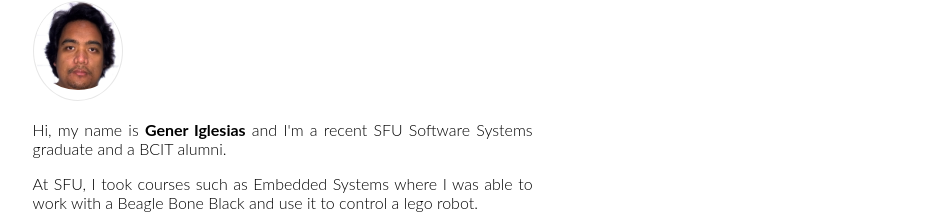
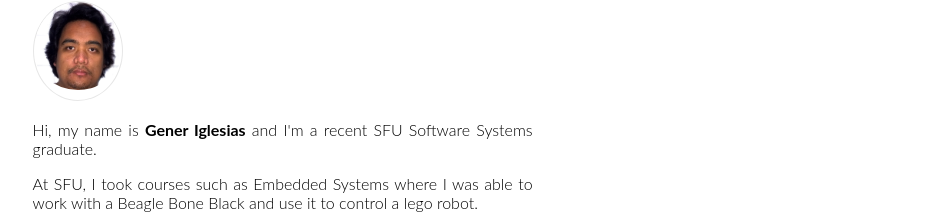
Before and after one commit to IglesiasG/IglesiasG.github.io, a plain HTML site: page index.html in a window 1280 px wide. Shown: the part 387-601 px from the top of the page, without its empty margins (165-1111 px from the left). Drawn offline with Linux system fonts and the light colour scheme.

Commit message:
Update intro paragraph

```diff
--- a/index.html
+++ b/index.html
@@ -36,7 +36,7 @@
         <img class="img-headshot" src="images/headshot.jpg">
 
         <div class="introPar">
-          <p>Hi, my name is <b>Gener Iglesias</b> and I'm a recent SFU Software Systems graduate and a BCIT alumni.</p>
+          <p>Hi, my name is <b>Gener Iglesias</b> and I'm a recent SFU Software Systems graduate.</p>
           <p>At SFU, I took courses such as Embedded Systems where I was able to work with a Beagle Bone Black and use it
             to control a lego robot.</p>
           <p>If you would like to know more about me, please check out my LinkedIn. You can also check out some of my academic projects down below.
```
